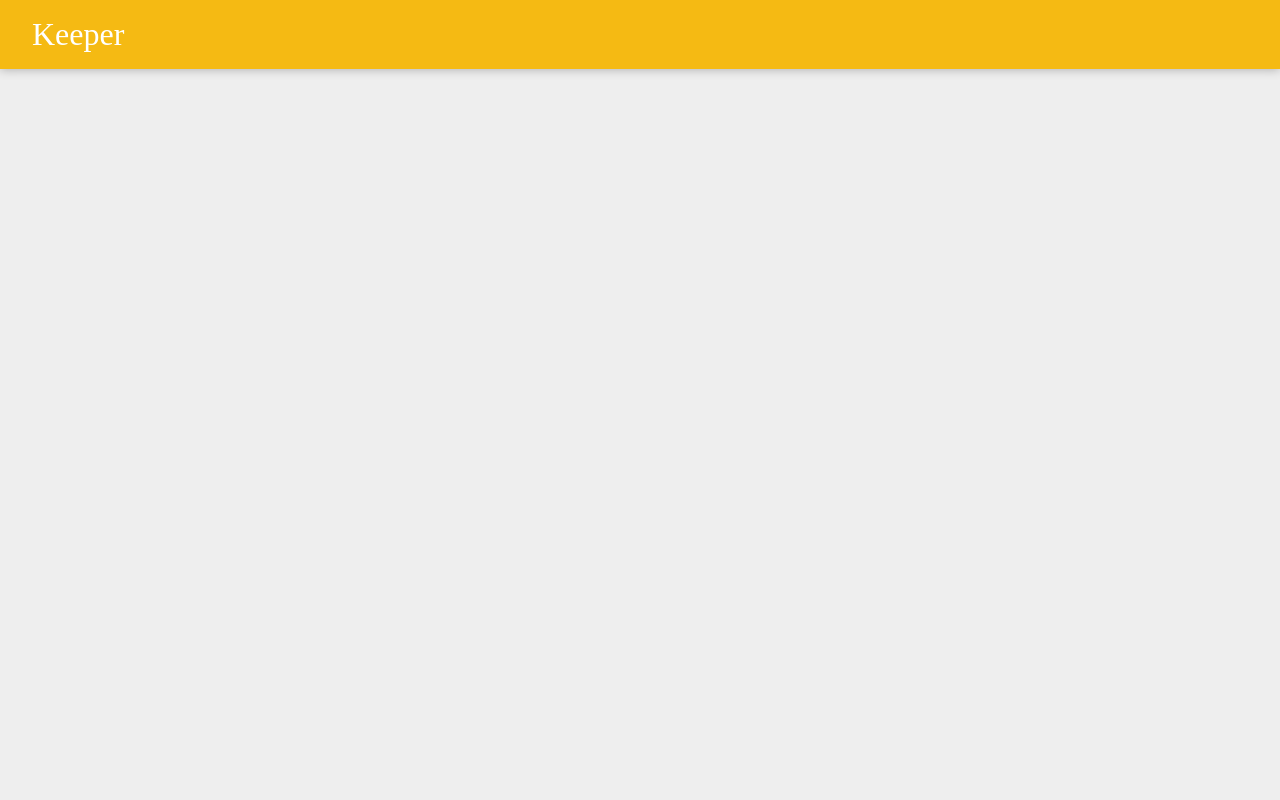
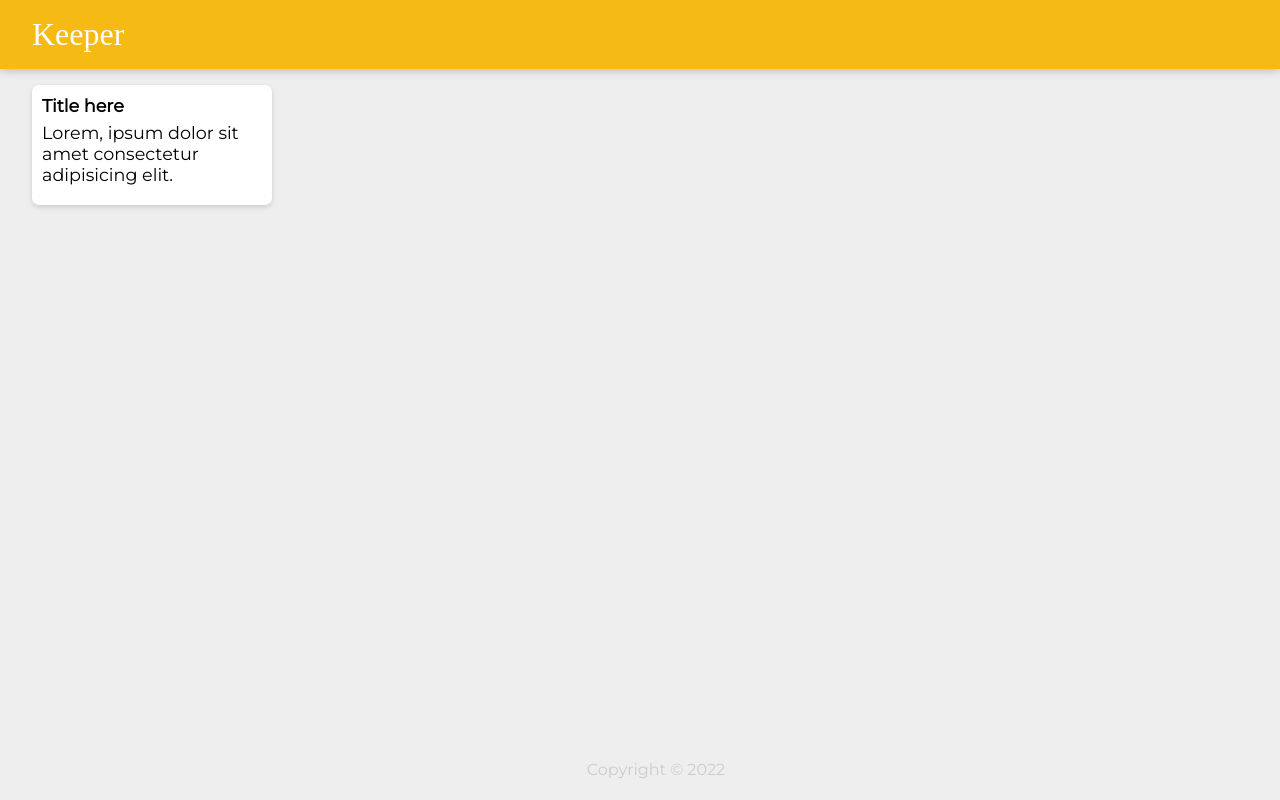
Before and after one commit to SethMegbetor/react-keeper-app1, a React (Create React App) app: page / in a window 1280 px wide. Built offline with nearby package versions, Linux system fonts and the light colour scheme; a web font is replaced by a local one.

Commit message:
added the note

```diff
--- a/src/components/App.jsx
+++ b/src/components/App.jsx
@@ -1,9 +1,15 @@
 import { React } from "react";
+import { Footer } from "./Footer";
 import { Heading } from "./Header";
+import { Note } from "./Note";
 
 function App() {
   return (
+    <div>
       <Heading />
+      <Note />
+      <Footer />
+    </div>
   );
 }
 export { App };
--- a/src/components/Footer.jsx
+++ b/src/components/Footer.jsx
@@ -1,11 +1,12 @@
 import { React } from "react"
 
-const date = new Date().getFullYear
+const date = new Date().getFullYear()
+console.log(date);
 
 function Footer() {
   return (
     <footer>
-      &copy; {date}
+      <p>Copyright &copy; {date}</p>
     </footer>
   )
 }
--- a/src/components/Note.jsx
+++ b/src/components/Note.jsx
@@ -0,0 +1,12 @@
+import React from "react";
+
+function Note() {
+  return (
+    <div className="note">
+      <h1>Title here</h1>
+      <p>Lorem, ipsum dolor sit amet consectetur adipisicing elit.</p>
+    </div>
+  );
+}
+
+export { Note };
```
